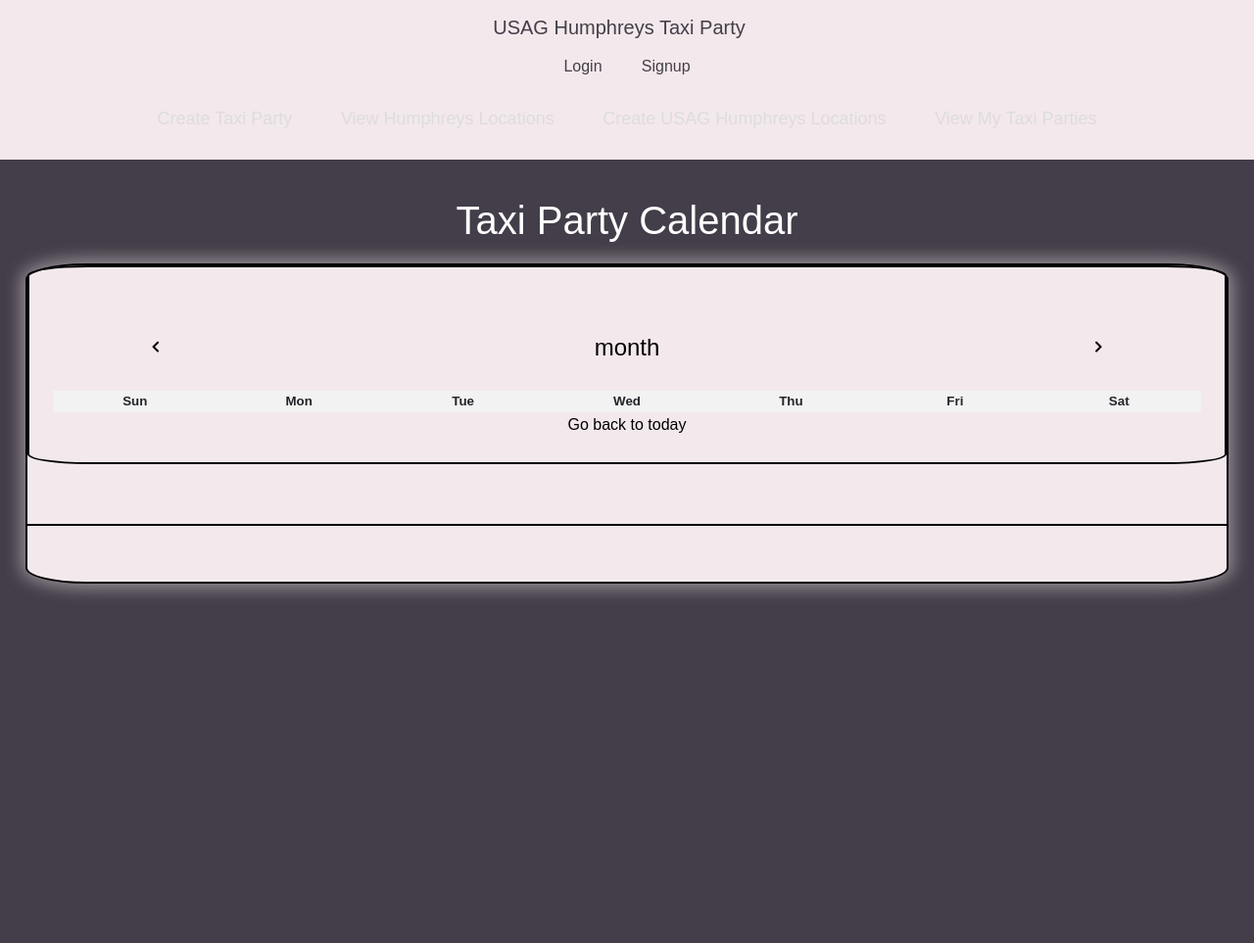
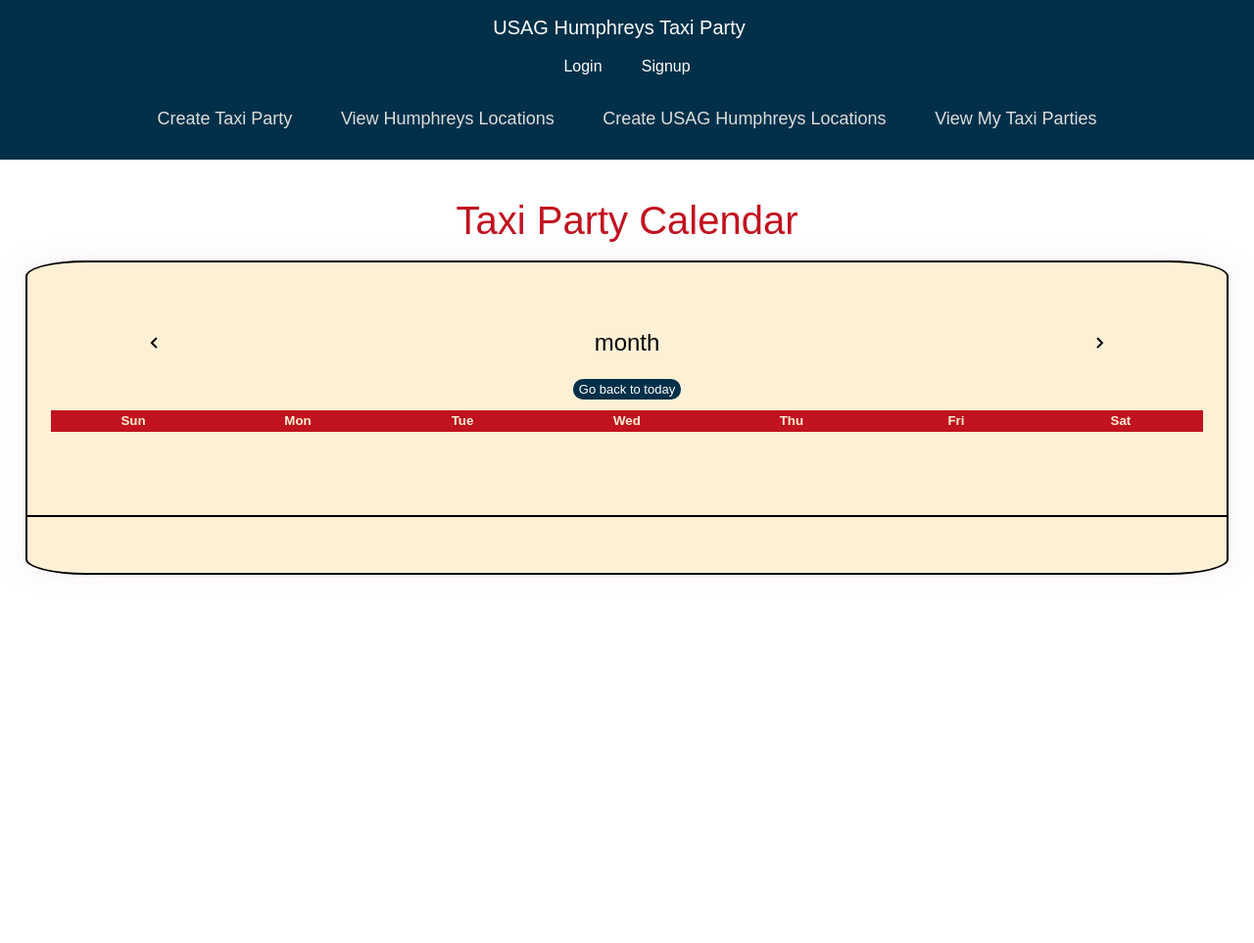
Before and after one commit to USAGH-SSG/TaxiParty, a Django app: template taxiparty/templates/mobile_taxipartyhome.html in a window 1280 px wide. Shown: the whole page at 98% size. Run offline with Django 5.2, Linux system fonts and the light colour scheme; the template is opened without the code that fills it, so the values that code supplies are empty; data comes from the database, SQL or seed files in the repository; some libraries are stand-ins or nearby versions.

Commit message:
Add primary/secondary colors

```diff
--- a/static/css/mobile_mystyle.css
+++ b/static/css/mobile_mystyle.css
@@ -1,3 +1,10 @@
+:root {
+    --primary: rgb(0, 48, 73);
+    --secondary: rgb(193, 18, 31);
+    --light: rgb(253, 240, 213);
+    --gray: rgb(200, 210, 195);
+  }
+
 html, body {
     font-family: Arial, sans-serif;
     height: 100%;
@@ -33,14 +40,17 @@
 }
 
 th {
-    background-color: #f2f2f2;
     width: 13%;
+    background-color: var(--secondary);
+    color: var(--light);
 }
 
 td {
     height: 150px;
     width: 14.2857%;
+    background-color: var(--gray);
 }
+
 
 
 .calendar_month {
@@ -53,7 +63,7 @@
     color: black;
 }
 
-.calender_container{
+.calendar_container{
     border-radius: 5%;
     padding: 2%;
     text-align: center;
@@ -61,11 +71,19 @@
 .main-container {
     min-height: 100%;
     padding: 2%;
-    background-color: #433E49;
+    background-color: white;
+}
+
+.home-title {
+    text-align: center;
+    padding: 1%;
+    margin-bottom: 5px;
+    color: var(--secondary);
 }
 
 .homepage-container{
-    background-color: rgb(243, 232, 235);
+    background-color: var(--light);
+
     border: 2px solid black;
 
     border-radius: 5%;
@@ -176,6 +194,11 @@
     color: rgb(6, 124, 202);
 }
 
+.navbar {
+    background-color: var(--primary);
+    color: white;
+}
+
 .navbar-menu {
     display: flex;
     flex-direction: row;
@@ -190,8 +213,8 @@
 }
 
 .dropbtn {
-    background-color: #a5a5a5;
-    color: #433E49;
+    background-color: var(--secondary);
+    color: white;
     /* padding: 10px; */
     border: none;
     cursor: pointer;
@@ -247,3 +270,11 @@
     background-color: #433E49;
     color: a5a5a5;
   }
+
+  .backToToday-button {
+    font-size: small;
+    background-color: var(--primary);
+    overflow: hidden;
+    border-radius: 10px;
+    color: white;
+  }
--- a/taxiparty/templates/mobile_calendar.html
+++ b/taxiparty/templates/mobile_calendar.html
@@ -6,12 +6,13 @@
 <script src="static/js/calenderjs_mobile.js" type="text/javascript"></script>
 
 <body>
-    <div class="calender_container" style="max-width:100%;">
+    <div class="calendar_container" style="max-width:100%;">
         <div class="calendar_button_container">
             <button class="month_button" onclick="prevMonth()"><i class="fas fa-chevron-left"></i></button>
              <div class="calendar_month" id="currentMonthYear">month</div>
             <button class="month_button" onclick="nextMonth()"><i class="fas fa-chevron-right"></i></button>
         </div>
+        <button class="backToToday-button" onclick="goBacktoToday()"> Go back to today </button>
         <table id="calendar">
             <thead>
                 <tr>
@@ -27,7 +28,6 @@
             <tbody>
             </tbody>
         </table>
-        <button onclick="goBacktoToday()"> Go back to today </button>
     </div>
 
 </body>
--- a/taxiparty/templates/mobile_taxipartyhome.html
+++ b/taxiparty/templates/mobile_taxipartyhome.html
@@ -8,7 +8,7 @@
     <script src="/static/js/calenderjs.js" type="text/javascript"></script>
 </head>
 
-<h1 style="text-align: center; padding: 1%; margin_bottom: 5px; color: white;">Taxi Party Calendar</h1>
+<h1 class="home-title">Taxi Party Calendar</h1>
 <div class="homepage-container">
 
     {% include 'mobile_calendar.html' %}
--- a/taxiparty/templates/navbar.html
+++ b/taxiparty/templates/navbar.html
@@ -1,5 +1,5 @@
 <link href="https://cdnjs.cloudflare.com/ajax/libs/font-awesome/5.13.0/css/all.min.css" rel="stylesheet"/>
-<nav class="navbar navbar-expand-lg" style=" color: #433E49; background-color: #F3E8EB;">
+<nav class="navbar navbar-expand-lg">
     <div class="container" style="display: flex; flex-direction: column;">
         <a class="navbar-brand" href="{% url 'taxiparty:home' %}">USAG Humphreys Taxi Party</a>
 
```
